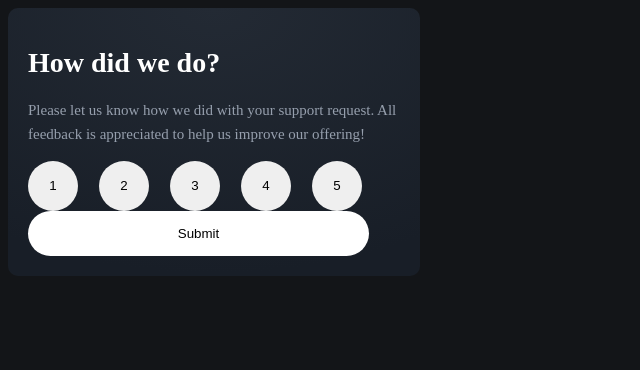
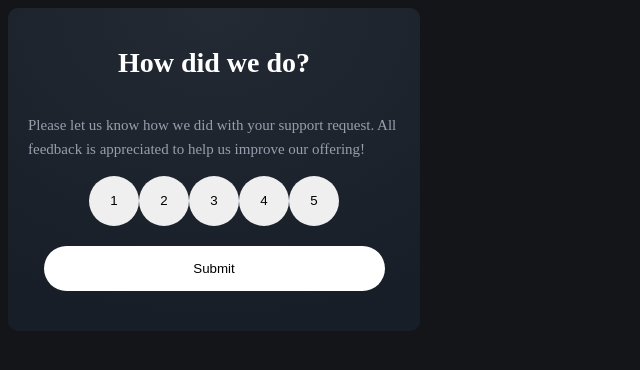
Before and after one commit to marriamdd/interactive_rating, a React (Vite) app: page / in a window 1280 px wide. Shown: the top 370 px of the page, without its empty margins (0-640 px from the left). Built offline with nearby package versions, Linux system fonts and the light colour scheme; a web font is replaced by a local one.

Commit message:
add submit btn functional

```diff
--- a/src/components/Rate/Rate.jsx
+++ b/src/components/Rate/Rate.jsx
@@ -1,6 +1,6 @@
 import './rate.css';
 import { useState } from 'react';
-export default function Rate() {
+export default function Rate({setSubmit}) {
   let buttons = [1, 2, 3, 4, 5];
 const [rate,setRate]=useState(null)
 console.log(rate)
@@ -11,13 +11,13 @@ console.log(rate)
         Please let us know how we did with your support request. All feedback is
         appreciated to help us improve our offering!
       </p>
-      <div className='btns_container'>
+      <div className='btn_container'>
       {buttons.map((btn,index) => (
         <button key={index} className="rate" onClick={()=>setRate(btn)} style={rate==btn?{backgroundColor:"#FC7614"}:{}} >{btn}</button>
 
       ))}
       </div>
-      <button className='submit'>Submit</button>
+      <button onClick={()=>setSubmit(true)} className='submit'>Submit</button>
     </div>
   );
 }
--- a/src/components/Rate/rate.css
+++ b/src/components/Rate/rate.css
@@ -3,6 +3,9 @@
   box-sizing: border-box;
 }
 .rate_container {
+    display: flex;
+    flex-direction: column;
+    align-items: center;
   border-radius: 30px;
   width: 412px;
   padding: 20px;
@@ -33,6 +36,7 @@ p {
   height: 50px;
   border: none;
   border-radius: 50%;
+  cursor: pointer;
 }
 .btns_container {
     display: flex;
@@ -44,5 +48,8 @@ height: 45px;
 border-radius: 22.5px;
 background: var(--Pure-White, #FFF);
 border: none;
+margin-top: 20px;
+margin-bottom: 20px;
+cursor: pointer;
 
 }
```
